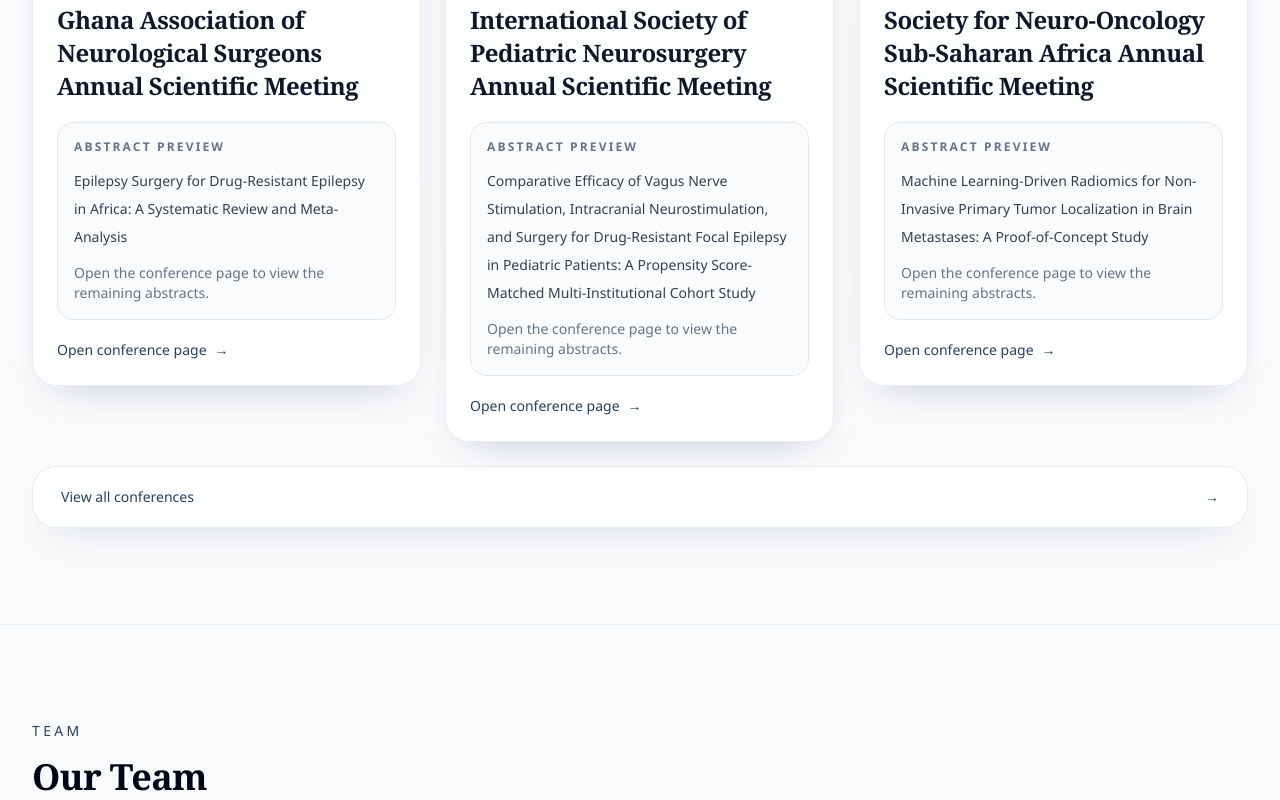
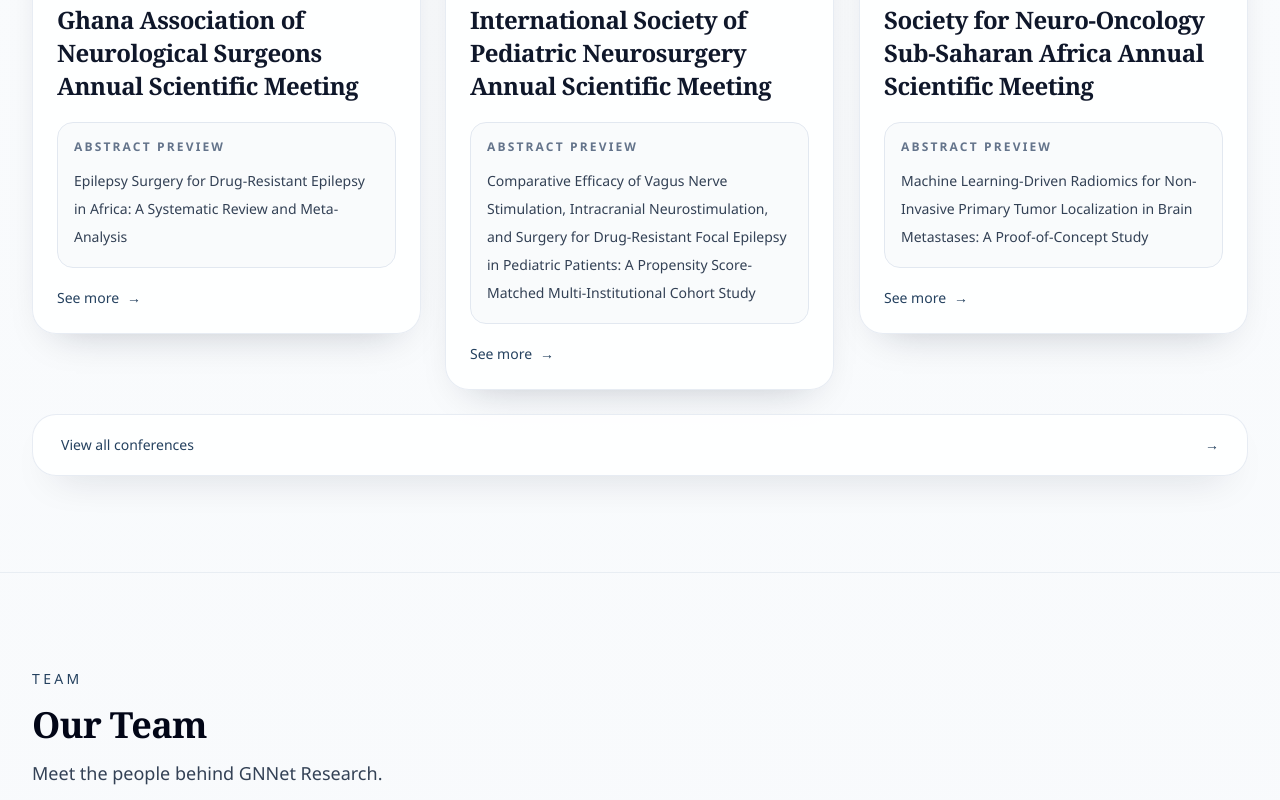
Before and after one commit to darkobhp/GNNet, a Next.js app: page / in a window 1280 px wide. Shown: the part 2860-3660 px from the top of the page. Built offline with nearby package versions, Linux system fonts and the light colour scheme.

Commit message:
Tighten conference card copy

```diff
--- a/components/ConferenceCard.tsx
+++ b/components/ConferenceCard.tsx
@@ -48,18 +48,13 @@ export function ConferenceCard({ conference }: ConferenceCardProps) {
               </li>
             ))}
           </ul>
-          {conference.presentations.length > previewPresentations.length ? (
-            <p className="mt-3 text-sm text-slate-500">
-              Open the conference page to view the remaining abstracts.
-            </p>
-          ) : null}
         </div>
 
         <Link
           href={`/conferences/${conference.slug}`}
           className="inline-flex items-center text-sm font-medium text-navy-700 hover:text-navy-900"
         >
-          Open conference page
+          See more
           <span className="ml-2" aria-hidden="true">
             →
           </span>
```
